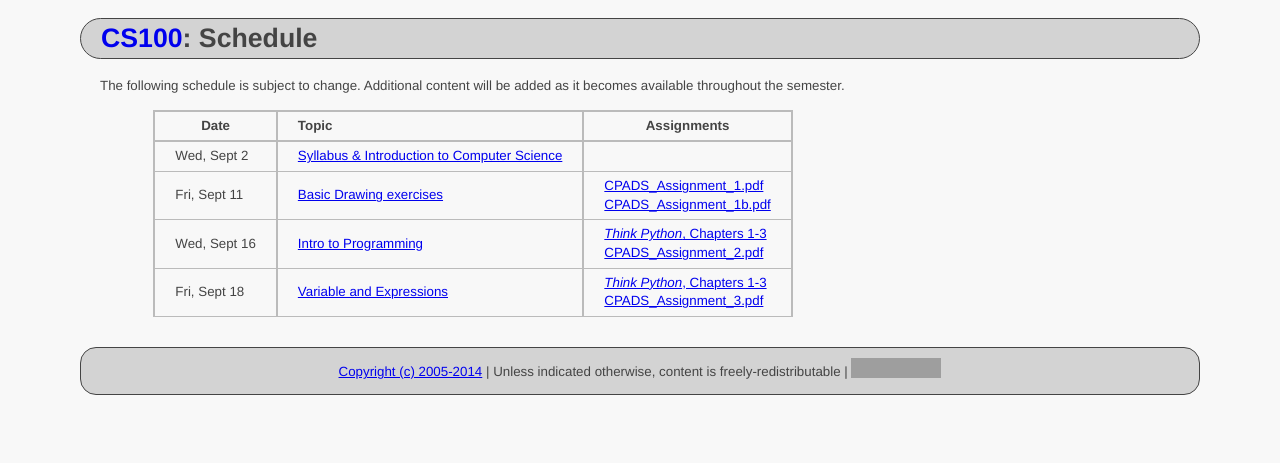
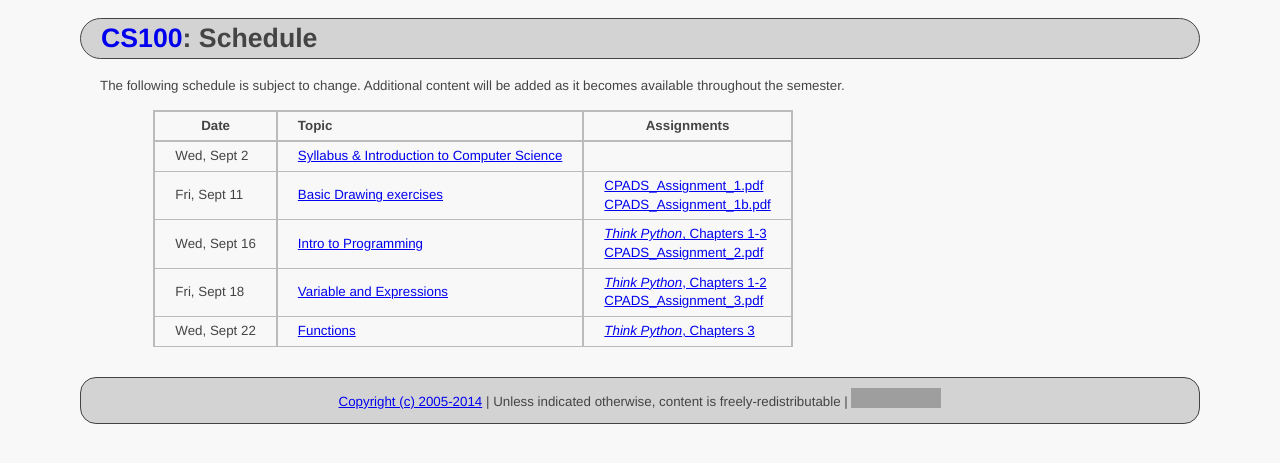
Before and after one commit to ycpcs/cs100-fall2015, a Jekyll site: the page built from schedule.md, in a window 1280 px wide. Shown: the top 463 px of the page. Built offline with Jekyll 4.4.1, drawn with Linux system fonts in a browser that asks for light colours; Markdown is read by kramdown in place of the engine named in the settings; grey boxes are pictures that could not be loaded.

Commit message:
add lecture 4
add lecture 4 functions

```diff
--- a/schedule.md
+++ b/schedule.md
@@ -11,10 +11,10 @@ Additional content will be added as it becomes available throughout the semester
 >| **Date**       | **Topic**                                                                                            |  **Assignments**                                                                           |
 >| ---------------|:-----------------------------------------------------------------------------------------------------|--------------------------------------------------------------------------------------------|
 >| Wed, Sept 2    |  [Syllabus & Introduction to Computer Science](lectures/lecture0_intro.pdf)                          |                                                                                            |
->| Fri, Sept 11   |  [Basic Drawing exercises](lectures/lecture1_drawing.pdf)                                            | [CPADS_Assignment_1.pdf](assign/CPADS_Assignment_1.pdf) <br /> [CPADS_Assignment_1b.pdf](assign/CPADS_Assignment_1b.pdf)                                  |
+>| Fri, Sept 11   |  [Basic Drawing exercises](lectures/lecture1_drawing.pdf)                                            | [CPADS_Assignment_1.pdf](assign/CPADS_Assignment_1.pdf) <br /> [CPADS_Assignment_1b.pdf](assign/CPADS_Assignment_1b.pdf)                                 |
 >| Wed, Sept 16   |  [Intro to Programming](lectures/lecture2_programming_intro.pdf)                                     | [*Think Python*, Chapters 1-3](http://greenteapress.com/thinkpython/thinkpython.html) <br /> [CPADS_Assignment_2.pdf](assign/CPADS_Assignment_2.pdf)     |
->| Fri, Sept 18   |  [Variable and Expressions](lectures/lecture3_variables_expressions.pdf)                             | [*Think Python*, Chapters 1-3](http://greenteapress.com/thinkpython/thinkpython.html) <br /> [CPADS_Assignment_3.pdf](assign/CPADS_Assignment_3.pdf)     |
-
+>| Fri, Sept 18   |  [Variable and Expressions](lectures/lecture3_variables_expressions.pdf)                             | [*Think Python*, Chapters 1-2](http://greenteapress.com/thinkpython/thinkpython.html) <br /> [CPADS_Assignment_3.pdf](assign/CPADS_Assignment_3.pdf)     |
+>| Wed, Sept 22   |  [Functions](lectures/lecture4_functions.pdf)                                                        | [*Think Python*, Chapters 3](http://greenteapress.com/thinkpython/thinkpython.html) <br />                                                               |
 
 <!-- vim:set wrap: ­-->
 <!-- vim:set linebreak: -->
```
Also changed, not shown: 3 other files.
